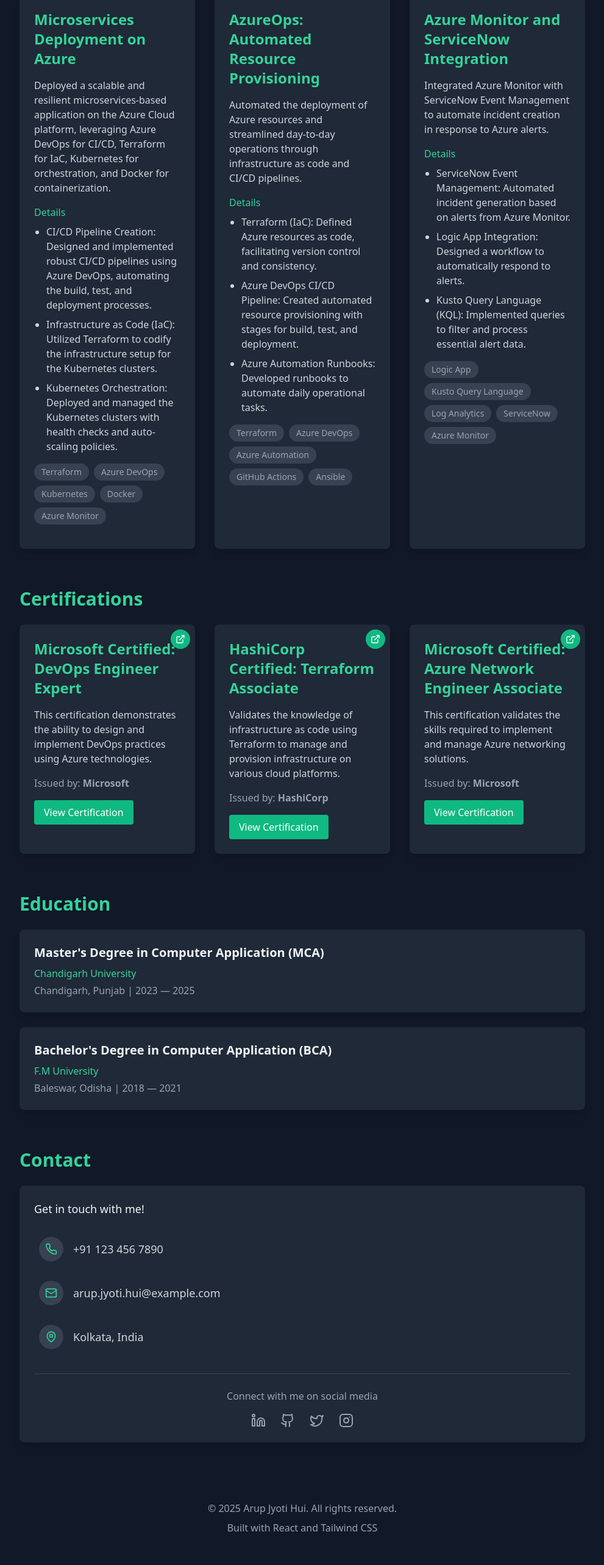
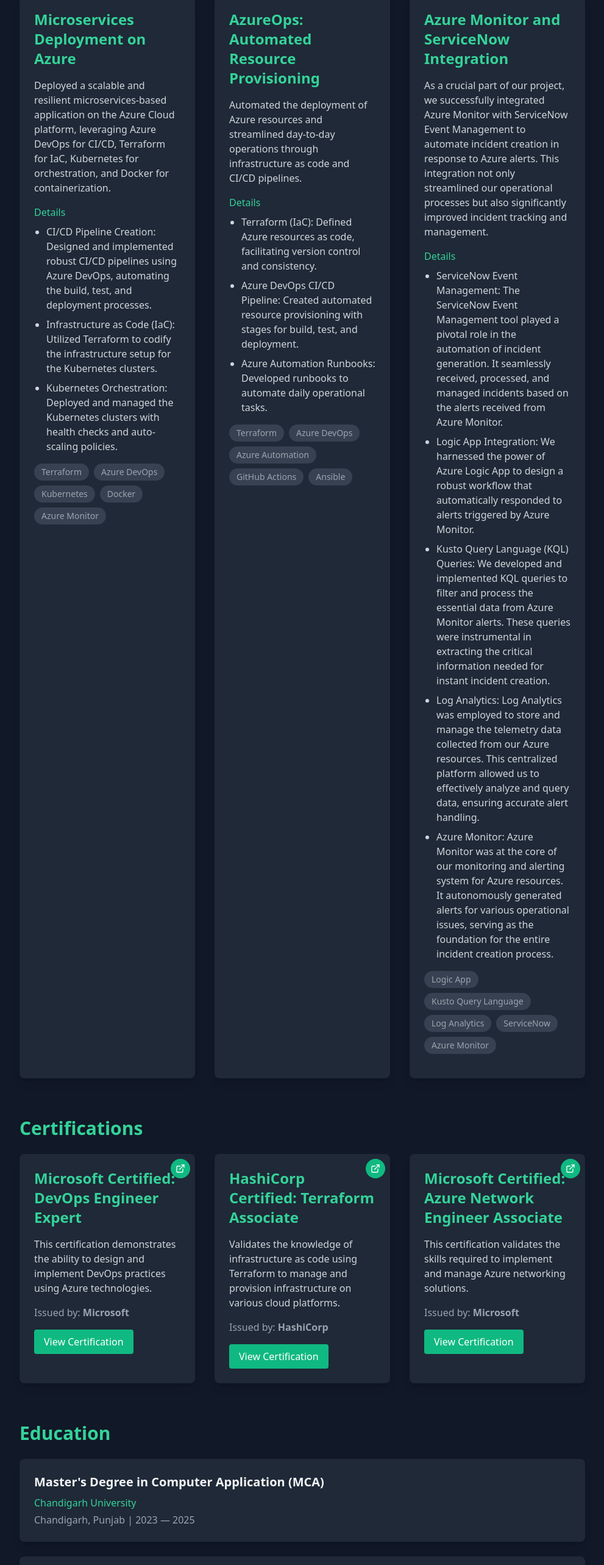
Before and after one commit to Aruphui/Arup-s-Portfolio-2025, a React (Create React App) app: page / in a window 1280 px wide. Shown: the part 2080-4646 px from the top of the page at 61% size, without its empty margins (272-1263 px from the left). Built offline with nearby package versions, Linux system fonts and the light colour scheme.

Commit message:
Update Portfolio.js

```diff
--- a/src/components/Portfolio.js
+++ b/src/components/Portfolio.js
@@ -314,11 +314,13 @@
               },
               {
                 title: "Azure Monitor and ServiceNow Integration",
-                description: "Integrated Azure Monitor with ServiceNow Event Management to automate incident creation in response to Azure alerts.",
+                description: "As a crucial part of our project, we successfully integrated Azure Monitor with ServiceNow Event Management to automate incident creation in response to Azure alerts. This integration not only streamlined our operational processes but also significantly improved incident tracking and management.",
                 details: [
-                  "ServiceNow Event Management: Automated incident generation based on alerts from Azure Monitor.",
-                  "Logic App Integration: Designed a workflow to automatically respond to alerts.",
-                  "Kusto Query Language (KQL): Implemented queries to filter and process essential alert data."
+                  "ServiceNow Event Management: The ServiceNow Event Management tool played a pivotal role in the automation of incident generation. It seamlessly received, processed, and managed incidents based on the alerts received from Azure Monitor.",
+                  "Logic App Integration: We harnessed the power of Azure Logic App to design a robust workflow that automatically responded to alerts triggered by Azure Monitor.",
+                  "Kusto Query Language (KQL) Queries: We developed and implemented KQL queries to filter and process the essential data from Azure Monitor alerts. These queries were instrumental in extracting the critical information needed for instant incident creation.",
+                  "Log Analytics: Log Analytics was employed to store and manage the telemetry data collected from our Azure resources. This centralized platform allowed us to effectively analyze and query data, ensuring accurate alert handling.",
+                  "Azure Monitor: Azure Monitor was at the core of our monitoring and alerting system for Azure resources. It autonomously generated alerts for various operational issues, serving as the foundation for the entire incident creation process."
                 ],
                 techStack: ["Logic App", "Kusto Query Language", "Log Analytics", "ServiceNow", "Azure Monitor"],
               }
@@ -430,10 +432,10 @@
                 <div className="w-10 h-10 rounded-full bg-gray-700 flex items-center justify-center mr-4">
                   <Phone size={20} className="text-emerald-400" />
                 </div>
-                <span className="break-all">+91 123 456 7890</span>
+                <span className="break-all">+91 6372809100</span>
               </a>
 
-              <a href="mailto:arup.jyoti.hui@example.com" className="flex items-center text-lg text-gray-300 hover:text-emerald-400 transition-colors p-2 rounded-lg hover:bg-gray-700">
+              <a href="mailto:arupjyoti699@gmail.com" className="flex items-center text-lg text-gray-300 hover:text-emerald-400 transition-colors p-2 rounded-lg hover:bg-gray-700">
                 <div className="w-10 h-10 rounded-full bg-gray-700 flex items-center justify-center mr-4">
                   <Mail size={20} className="text-emerald-400" />
                 </div>
@@ -444,7 +446,7 @@
                 <div className="w-10 h-10 rounded-full bg-gray-700 flex items-center justify-center mr-4">
                   <MapPin size={20} className="text-emerald-400" />
                 </div>
-                Kolkata, India
+                Odisha, India
               </div>
             </div>
 
@@ -472,7 +474,6 @@
         {/* Footer */}
         <footer className="text-center text-gray-400 pb-8 pt-8">
           <p>© 2025 Arup Jyoti Hui. All rights reserved.</p>
-          <p className="mt-2">Built with React and Tailwind CSS</p>
         </footer>
       </main>
     </div>
```
